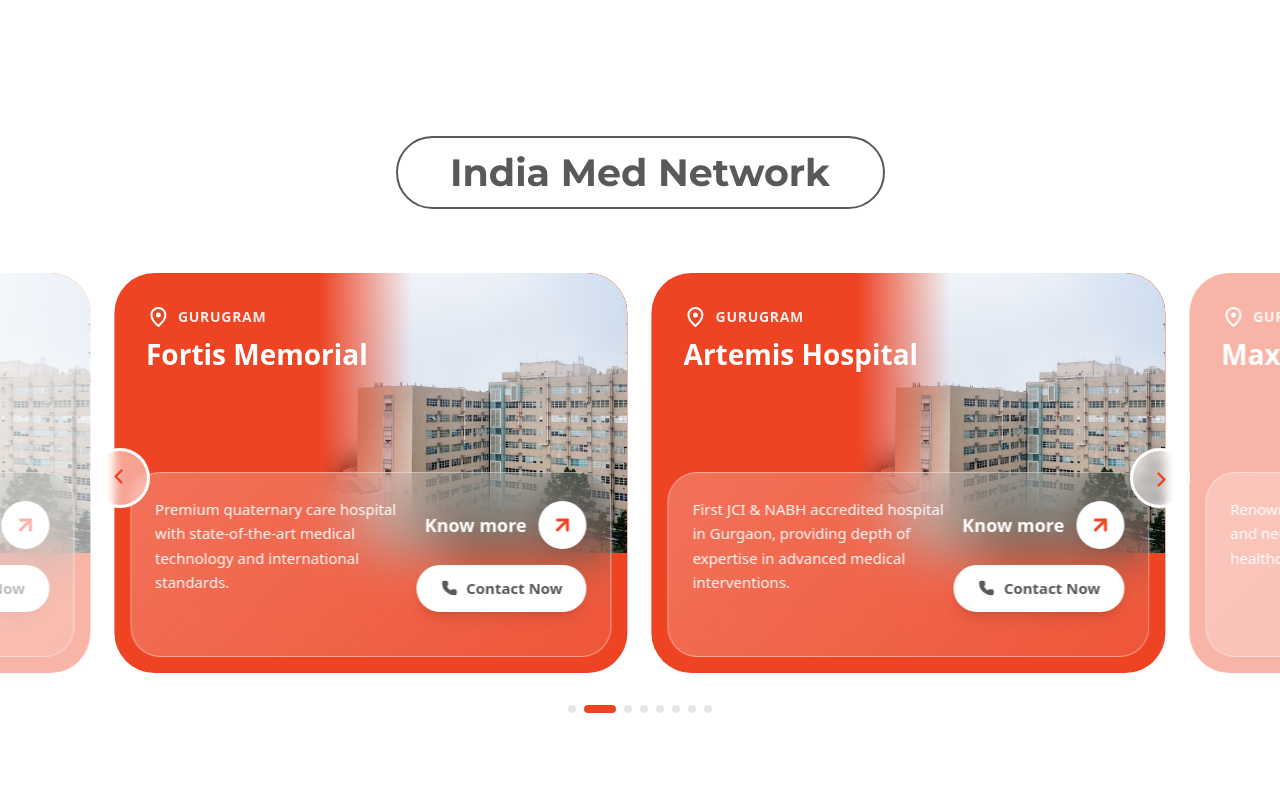
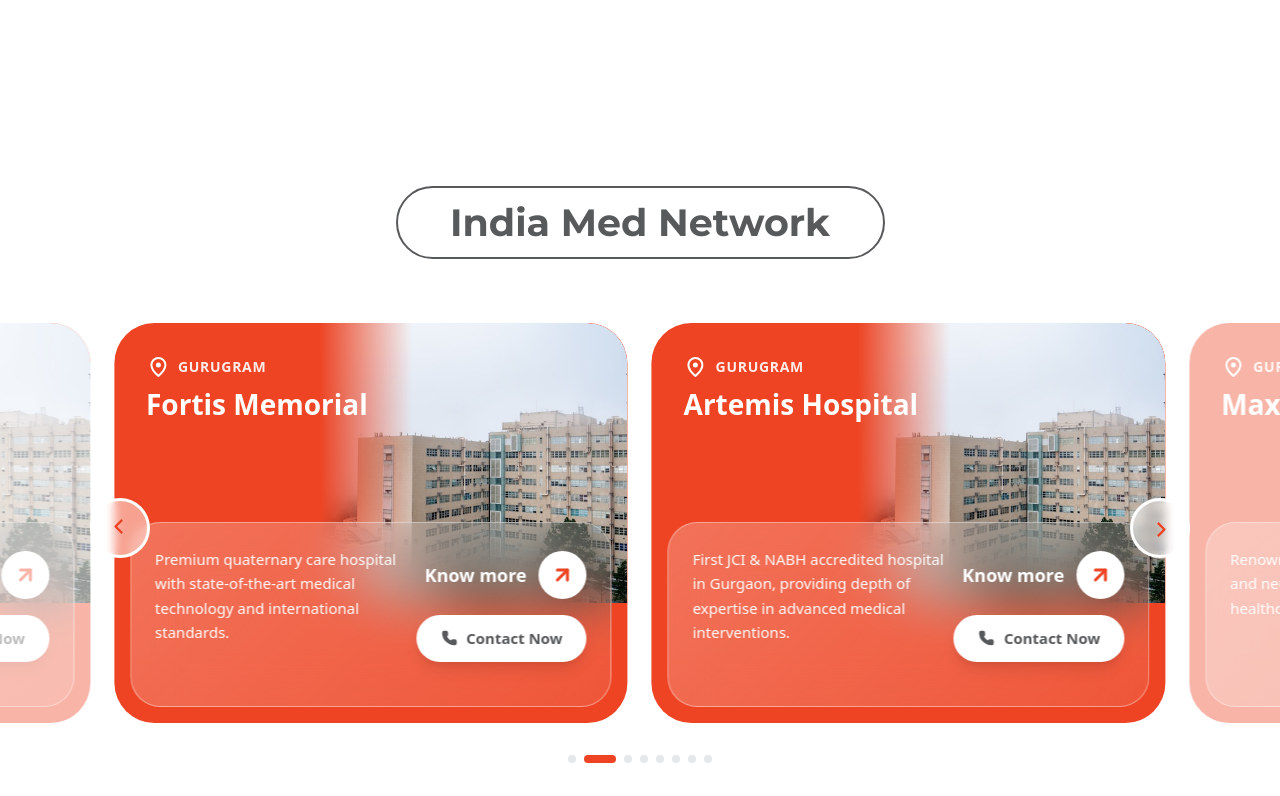
Before and after one commit to danish-rizwan-dev/india-med, a Next.js app: page /en in a window 1280 px wide. Shown: the part 2640-3436 px from the top of the page. Built offline with nearby package versions, Linux system fonts and the light colour scheme.

Commit message:
fix: move Featured Destination section down by 50px

```diff
--- a/components/sections/IndiaMedNetwork.tsx
+++ b/components/sections/IndiaMedNetwork.tsx
@@ -102,7 +102,7 @@
   }, [emblaApi]);
 
   return (
-    <section className="relative w-full bg-transparent flex flex-col items-center mt-20 lg:mt-24 mb-16 overflow-hidden">
+    <section className="relative w-full bg-transparent flex flex-col items-center mt-32 lg:mt-[146px] mb-16 overflow-hidden">
 
       {/* HEADING */}
       <div
```
